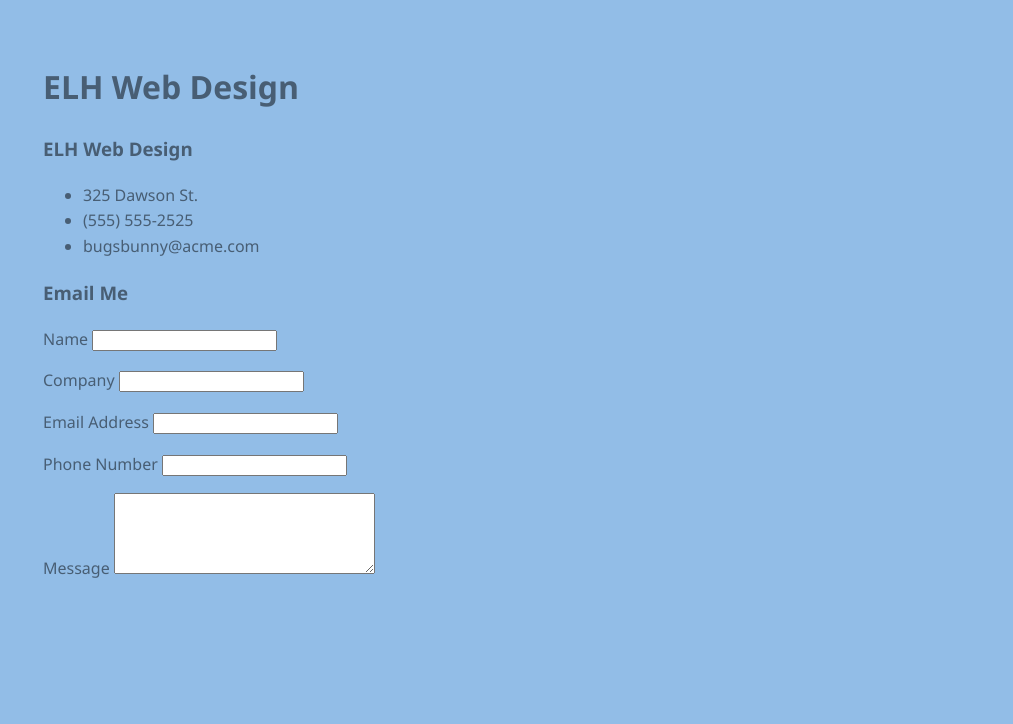
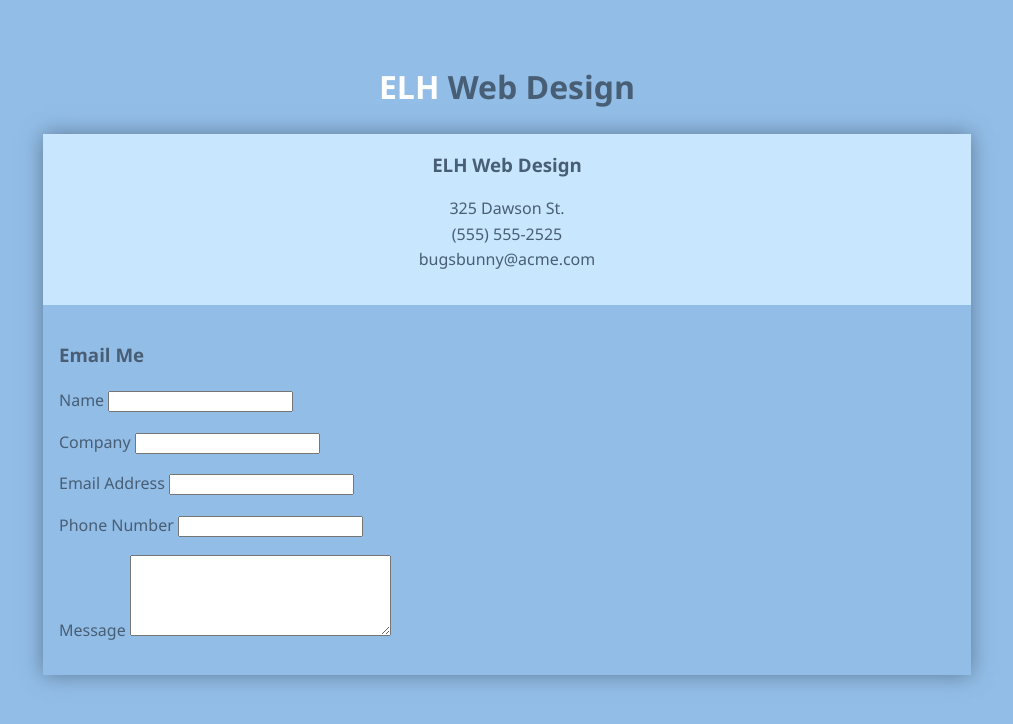
Before and after one commit to ehoversten/contact-form-layout, a plain HTML site: page index.html in a window 1280 px wide. Shown: the whole page, without its empty margins (133-1146 px from the left). Drawn offline with Linux system fonts and the light colour scheme.

Commit message:
added wrapper and company-info styling

```diff
--- a/index.html
+++ b/index.html
@@ -9,7 +9,7 @@
 </head>
 <body>
     <div class="container">
-        <h1 class="brand">ELH Web Design</h1>
+        <h1 class="brand"><span>ELH</span> Web Design</h1>
         <div class="wrapper">
             <div class="company-info">
                 <h3>ELH Web Design</h3>
--- a/styles.css
+++ b/styles.css
@@ -17,3 +17,33 @@ body {
     margin-right: auto;
     padding: 1em;
 }
+
+ul {
+    list-style: none;
+    padding: 0;
+}
+
+.brand {
+    text-align: center;
+}
+
+.brand span {
+    color: #fff;
+}
+
+.wrapper {
+    box-shadow: 0 0 20px 0 rgba(72, 94, 116, 0.7);
+}
+
+.wrapper > * {
+    padding: 1em;
+}
+
+.company-info {
+    background: #c9e6ff;
+}
+
+.company-info h3, .company-info ul {
+    text-align: center;
+    margin: 0 0 1rem 0;
+}
```
